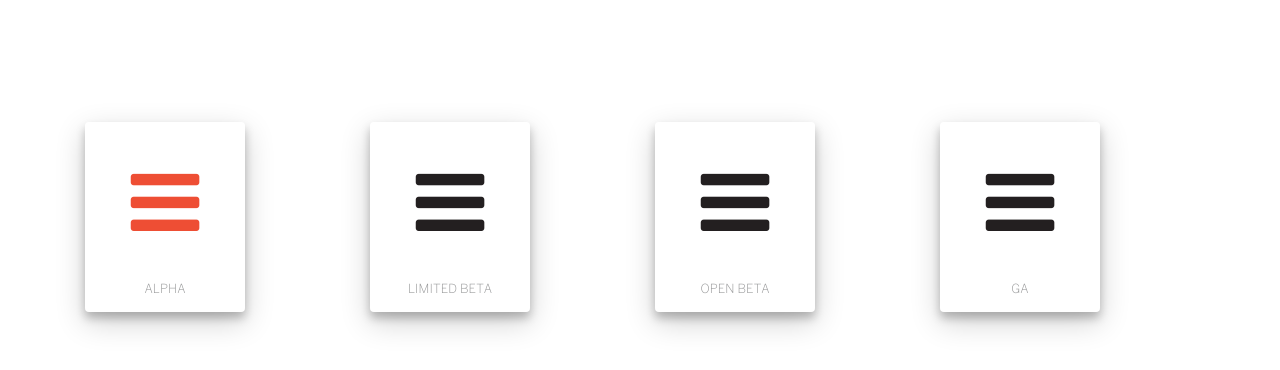
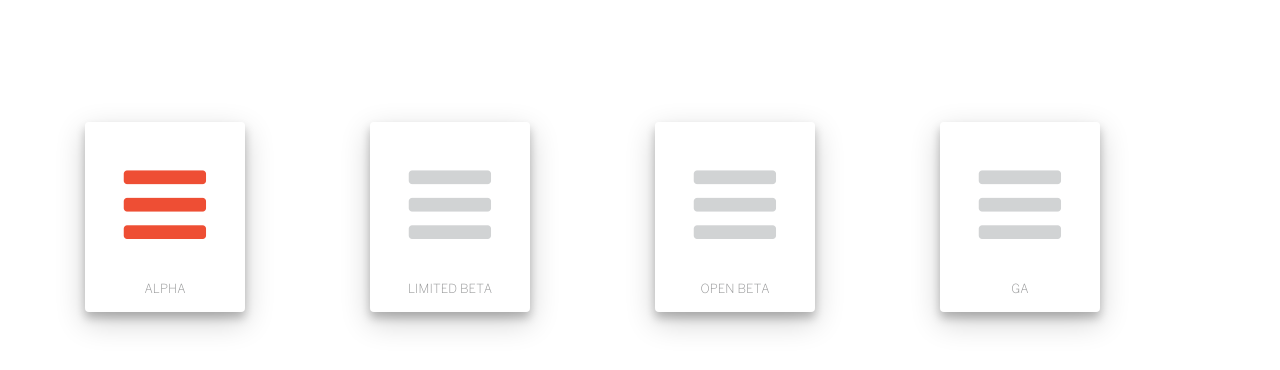
Before and after one commit to caleorourke/proof, a Jekyll site: the page built from portfolio.html, in a window 1280 px wide. Shown: the top 370 px of the page. Built offline with Jekyll 4.4.1, drawn with Linux system fonts in a browser that asks for light colours; nearby versions of some CDN libraries; Markdown is read by kramdown in place of the engine named in the settings; the repository's description, which GitHub fills in, is left out.

Commit message:
rebuild assets

```diff
--- a/css/main.css
+++ b/css/main.css
@@ -1,6 +1,6 @@
 /*
  *
- * Proof, Built on 03-30-2015
+ * Proof, Built on 03-31-2015
  * Copyright © 2015 Michael O'Rourke (@caleorourke). All rights reserved.
  * Code and documentation licensed under the MIT license.
  *
@@ -1432,12 +1432,17 @@ blockquote a:focus {
   color: #a90b84;
 }
 
+.icon-gray {
+  color: #d1d3d4;
+}
+
 .icon-transparent {
   color: transparent;
 }
 
 .fa-lock:before,
-.fa-cloud:before {
+.fa-cloud:before,
+.fa-bars:before {
   font-size: larger;
 }
 
@@ -1446,7 +1451,8 @@ blockquote a:focus {
   margin-left: 5px;
 }
 
-.fa-signal {
+.fa-signal,
+.fa-bars {
   margin-top: 3px;
 }
 
```
